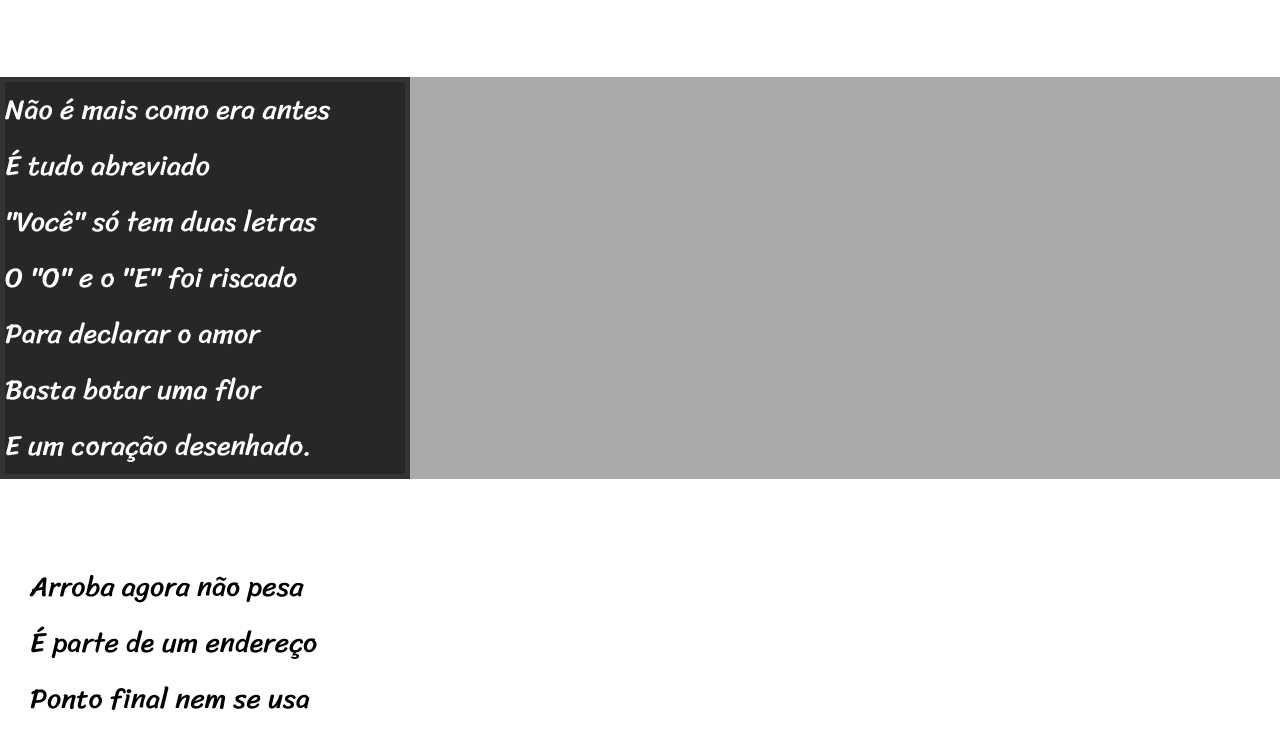
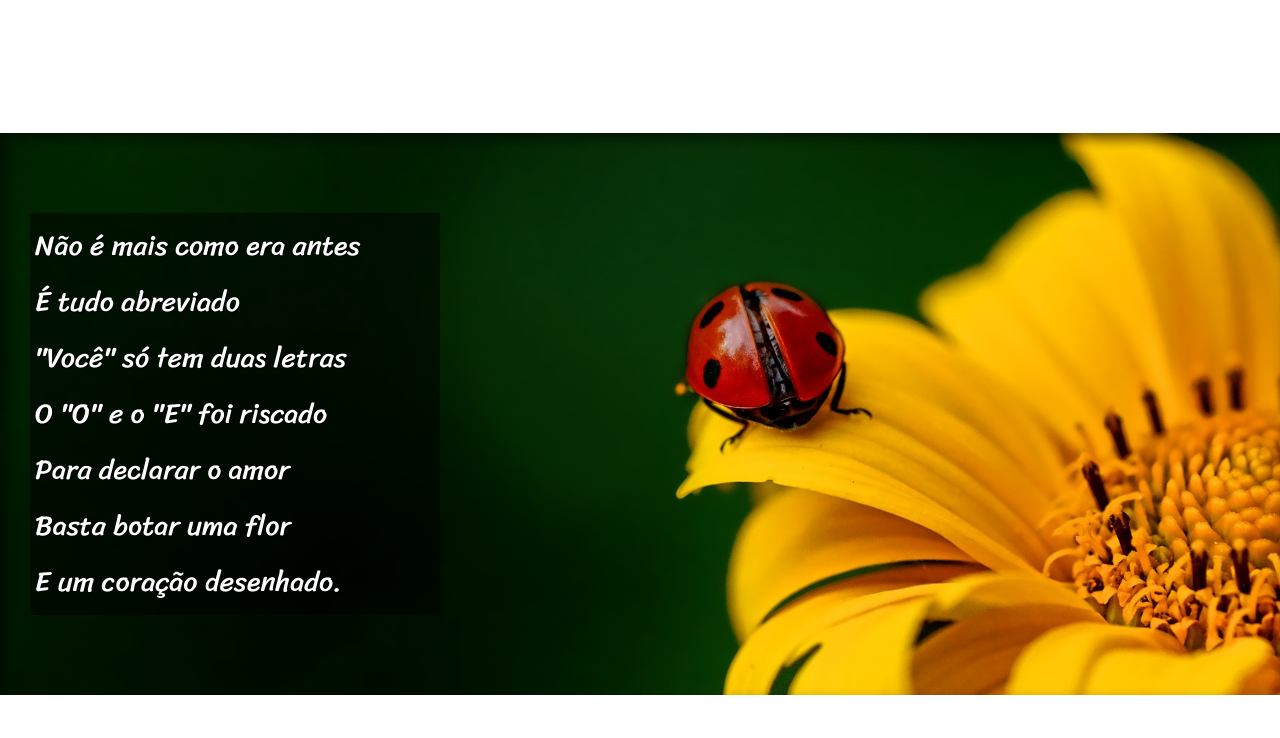
Before and after one commit to TheoSoaresPalacio/html-css, a plain HTML site: page Desafios/Desafio0012/index.html in a window 1280 px wide. Shown: the part 682-1420 px from the top of the page. Drawn offline with Linux system fonts and the light colour scheme.

Commit message:
finalização desafio 12

```diff
--- a/Desafios/Desafio0012/index.html
+++ b/Desafios/Desafio0012/index.html
@@ -26,7 +26,7 @@
         </p>
     </section>
 
-    <section class="imagem">
+    <section class="imagem" id="img01">
         <p>
             Não é mais como era antes <br>
             É tudo abreviado <br>
@@ -60,7 +60,7 @@
         </p>
     </section>
 
-    <section class="imagem">
+    <section class="imagem" id="img02">
         <p>
             Tenho saudade das cartas <br>
             Escritas com a própria mão <br>
--- a/Desafios/Desafio0012/style.css
+++ b/Desafios/Desafio0012/style.css
@@ -56,24 +56,40 @@ section {
     font-size: 3.5vh;
 
 }
+section p {
+    padding-bottom: 2em;
 
+}
 section.normal {
     background-color: white;
     color: black;
 }
 
 section.imagem {
-    display: inline-block;
-    padding: 5px;
     background-color: rgb(51, 51, 51);
     color: white;
+    box-shadow: inset 6px 6px 13px 0px rgba(0, 0, 0, 0.473);
+    background-size: cover;
+    background-attachment: fixed;
 }
 
 section.imagem p {
+    display: inline-block;
+    padding: 5px;
     width: 400px;
-    background-color: rgba(0, 0, 0, 0.238);
+    background-color: rgba(0, 0, 0, 0.511);
+    text-shadow: 1px 1px 0px black;
 }
+section#img01 {
+    background-image: url('../Desafio0012/imagens/background001.jpg');
+    background-position: right center;
 
+}
+section#img02 {
+    background-image: url('../Desafio0012/imagens/background002.jpg');
+
+
+}
 footer {
     background-color: black;
     color: white;
```
